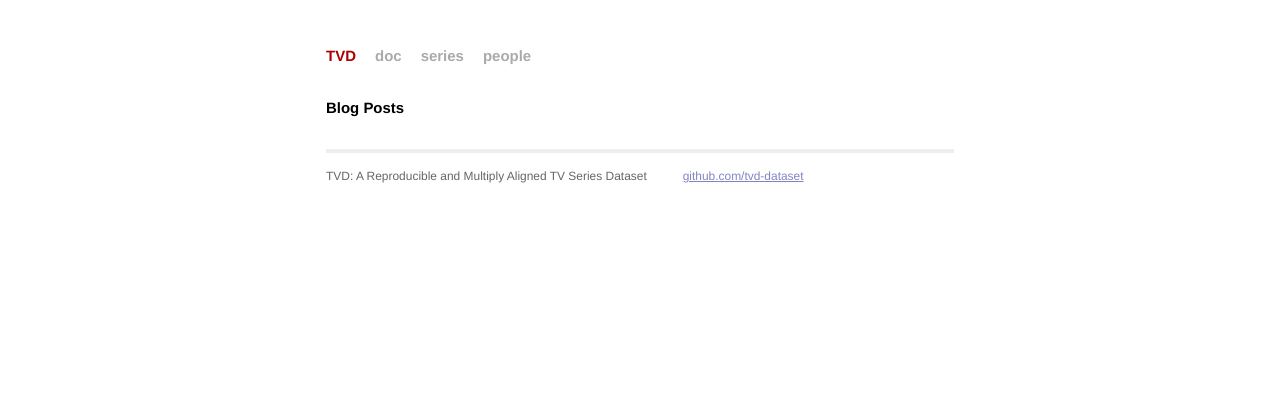
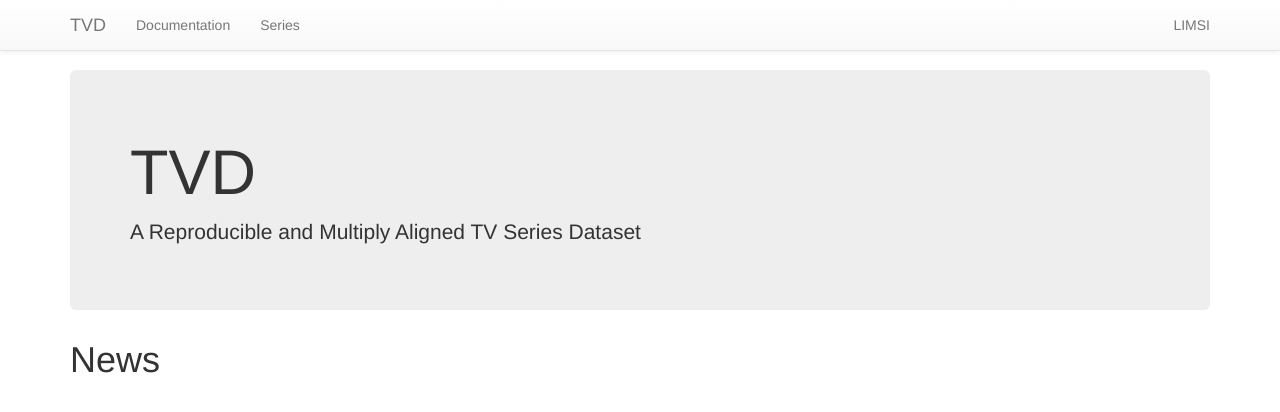
Before and after one commit to tvd-dataset/tvd-dataset.github.io, a Jekyll site: the page built from index.html, in a window 1280 px wide and 900 px high. Shown: the top 412 px of the window. Built offline with Jekyll 4.4.1, drawn with Linux system fonts in a browser that asks for light colours; nearby versions of some CDN libraries; Markdown is read by kramdown in place of the engine named in the settings.

Commit message:
bootstrap

```diff
--- /dev/null
+++ b/_data/navigation.yml
@@ -0,0 +1,5 @@
+- name: Documentation
+  url: /doc/
+
+- name: Series
+  url: /series/
--- /dev/null
+++ b/_layouts/bootstrap.html
@@ -0,0 +1,84 @@
+<!DOCTYPE html>
+<html lang="en">
+  <head>
+
+    <meta charset="utf-8">
+    <meta http-equiv="X-UA-Compatible" content="IE=edge">
+    <meta name="viewport" content="width=device-width, initial-scale=1">
+    <title>{{ page.title }}</title>
+
+    <!-- Bootstrap -->
+    <link rel="stylesheet" href="//netdna.bootstrapcdn.com/bootstrap/3.1.0/css/bootstrap.min.css">
+
+    <link rel="stylesheet" href="//netdna.bootstrapcdn.com/bootstrap/3.1.0/css/bootstrap-theme.min.css">
+
+    <!-- syntax highlighting CSS -->
+<!--     <link rel="stylesheet" href="/css/syntax.css">
+ -->
+    <!-- Custom styles for this template -->
+    <link  rel="stylesheet" href="/css/navbar-fixed-top.css">
+
+    <!-- HTML5 Shim and Respond.js IE8 support of HTML5 elements and media queries -->
+    <!-- WARNING: Respond.js doesn't work if you view the page via file:// -->
+    <!--[if lt IE 9]>
+      <script src="https://oss.maxcdn.com/libs/html5shiv/3.7.0/html5shiv.js"></script>
+      <script src="https://oss.maxcdn.com/libs/respond.js/1.4.2/respond.min.js"></script>
+    <![endif]-->
+  </head>
+  <body>
+
+    <!-- Fixed navbar -->
+    {% assign url = page.url|remove:'index.html' %}
+    <div class="navbar navbar-default navbar-fixed-top" role="navigation">
+      <div class="container">
+        <div class="navbar-header">
+          <button type="button" class="navbar-toggle" data-toggle="collapse" data-target=".navbar-collapse">
+            <span class="sr-only">Toggle navigation</span>
+            <span class="icon-bar"></span>
+            <span class="icon-bar"></span>
+            <span class="icon-bar"></span>
+          </button>
+          <a class="navbar-brand" href="/">{{ site.name }}</a>
+        </div>
+        <div class="navbar-collapse collapse">
+          <ul class="nav navbar-nav">
+            {% for link in site.data.navigation %}
+              <li{% if link.url == url %} class="active"{% endif %}>
+                <a href="{{ link.url }}">{{ link.name }}</a>
+              </li>
+            {% endfor %}
+
+ <!--
+            <li class="dropdown">
+              <a href="#" class="dropdown-toggle" data-toggle="dropdown">Dropdown <b class="caret"></b></a>
+              <ul class="dropdown-menu">
+                <li><a href="#">Action</a></li>
+                <li><a href="#">Another action</a></li>
+                <li><a href="#">Something else here</a></li>
+                <li class="divider"></li>
+                <li class="dropdown-header">Nav header</li>
+                <li><a href="#">Separated link</a></li>
+                <li><a href="#">One more separated link</a></li>
+              </ul>
+            </li>
+ -->
+          </ul>
+          <ul class="nav navbar-nav navbar-right">
+            <li><a href="http://www.limsi.fr/">LIMSI</a></li>
+          </ul>
+        </div><!--/.nav-collapse -->
+      </div>
+    </div>
+
+    <div class="container">
+
+      {{ content }}
+
+
+    </div> <!-- /container -->
+
+    <!-- jQuery (necessary for Bootstrap's JavaScript plugins) -->
+    <script src="https://code.jquery.com/jquery.js"></script>
+    <!-- Latest compiled and minified JavaScript -->
+    <script src="//netdna.bootstrapcdn.com/bootstrap/3.1.0/js/bootstrap.min.js"></script>  </body>
+</html>
--- /dev/null
+++ b/css/navbar-fixed-top.css
@@ -0,0 +1,4 @@
+body {
+  min-height: 2000px;
+  padding-top: 70px;
+}
--- a/index.html
+++ b/index.html
@@ -1,10 +1,15 @@
 ---
-layout: default
+layout: bootstrap
 title: TVD dataset
 ---
 
+<div class="jumbotron">
+  <h1>TVD</h1>
+  <p>A Reproducible and Multiply Aligned TV Series Dataset</p>
+</div>
+
 <div id="home">
-  <h1>Blog Posts</h1>
+  <h1>News</h1>
   <ul class="posts">
     {% for post in site.posts %}
       <li><span>{{ post.date | date_to_string }}</span> &raquo; <a href="{{ post.url }}">{{ post.title }}</a></li>
```
Also changed, not shown: doc/index.md (+1 -1 lines), people/index.md (+2 -2 lines), series/index.md (+1 -1 lines).
